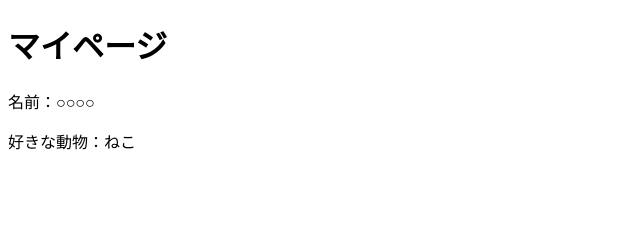
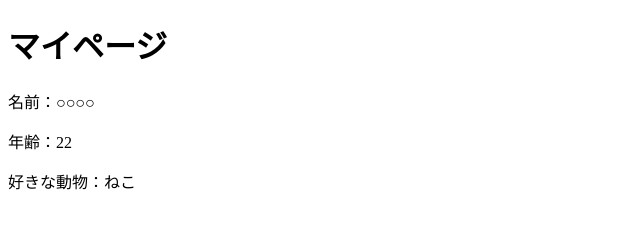
Before and after one commit to Misetsu/Git, a plain HTML site: page index.html in a window 1280 px wide. Shown: the whole page, without its empty margins (0-640 px from the left). Drawn offline with Linux system fonts and the light colour scheme.

Commit message:
年齢追加

```diff
--- a/index.html
+++ b/index.html
@@ -9,6 +9,7 @@
 <body>
     <h1>マイページ</h1>
     <p>名前：○○○○</p>
+    <p>年齢：22</p>
     <p>好きな動物：ねこ</p>
 </body>
 
```
